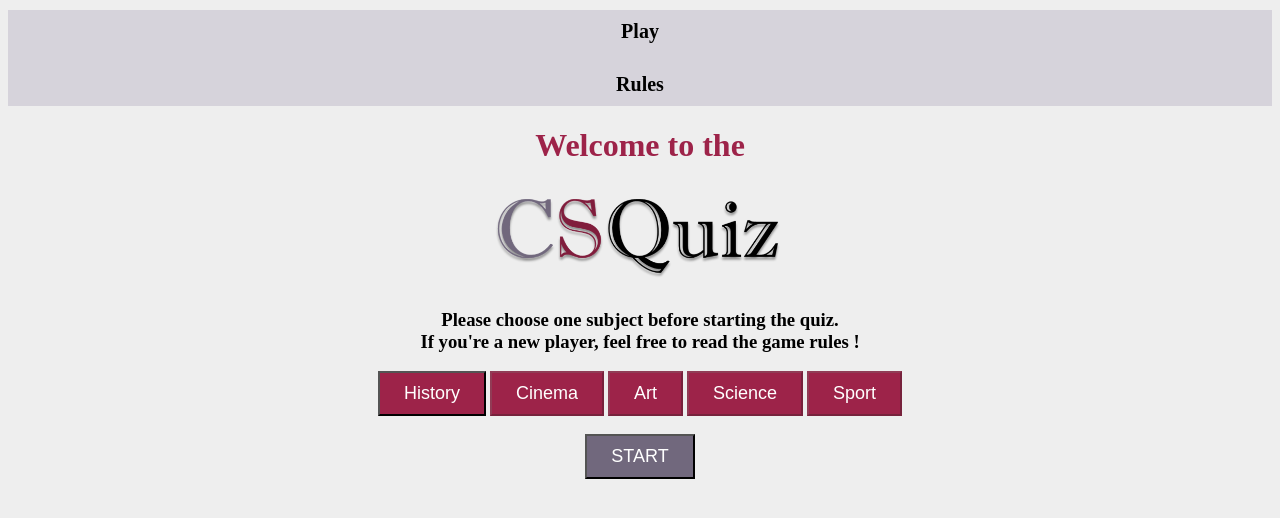
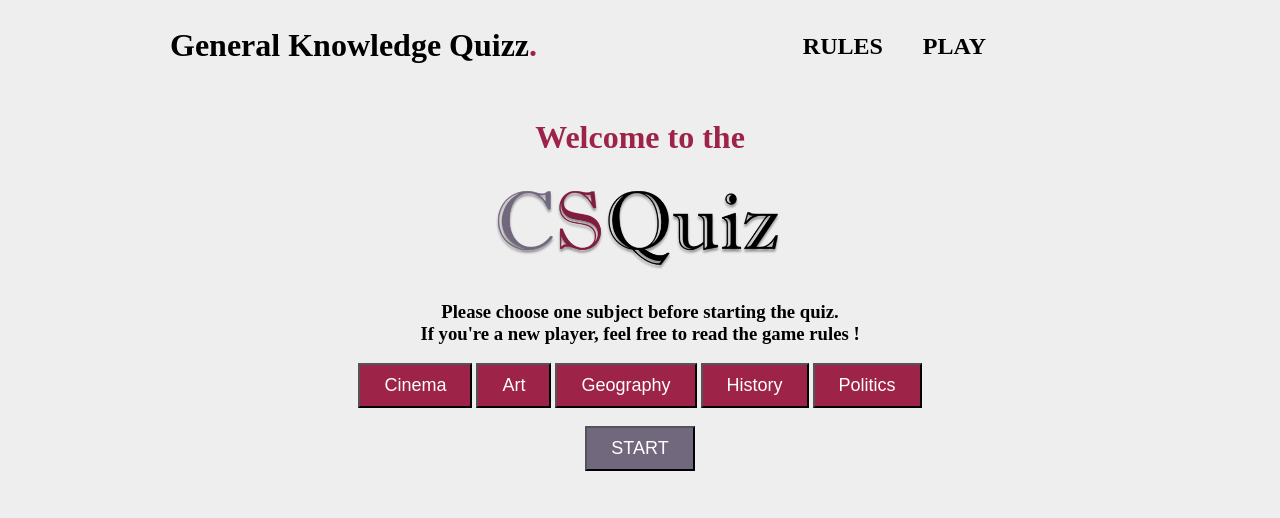
Before and after one commit to Morgane-SJK/CSQuiz, a Flask app: page / in a window 1280 px wide. Shown: the top 518 px of the page. Run offline with Flask 2, Linux system fonts and the light colour scheme.

Commit message:
Adding new themes to the quizz

```diff
--- /dev/null
+++ b/question_generator/classes/art.py
@@ -0,0 +1,5 @@
+class Art:
+    def __init__(self):
+        self.properties = [
+            "dbo:notableWork"
+        ]
--- /dev/null
+++ b/question_generator/classes/geography.py
@@ -0,0 +1,5 @@
+class Geography:
+    def __init__(self):
+        self.properties = [
+            "dbo:capital", "dbo:currency", "dbo:humanDevelopmentIndex"
+        ]
--- /dev/null
+++ b/question_generator/classes/history.py
@@ -0,0 +1,5 @@
+class History:
+    def __init__(self):
+        self.properties = [
+            "dbo:date", "dbo:commander"
+        ]
--- /dev/null
+++ b/question_generator/classes/politics.py
@@ -0,0 +1,5 @@
+class Politics:
+    def __init__(self):
+        self.properties = [
+            "dbo:party"
+        ]
--- a/question_generator/db_queries.py
+++ b/question_generator/db_queries.py
@@ -47,4 +47,5 @@ def get_resource_type(predicate):
 
 def get_question_data(predicate):
     query_response = _query_resource(predicate)
+    #print(query_response["results"]["bindings"])
     return query_response["results"]["bindings"]
--- a/question_generator/question_templates.py
+++ b/question_generator/question_templates.py
@@ -7,7 +7,8 @@ class QuestionType(Enum):
 
 def build_question(subject, predicate, object_range) -> str:
     persons_range = ["http://dbpedia.org/ontology/Agent", "http://dbpedia.org/ontology/Person",
-                     "http://dbpedia.org/ontology/Actor"]
+                     "http://dbpedia.org/ontology/Actor", "http://dbpedia.org/ontology/Painter", "http://dbpedia.org/ontology/Athlete",
+                     "http://dbpedia.org/ontology/Commander"]
     if object_range in persons_range:
         return f"Who is {predicate} in {subject}?"
     else:
--- a/quizz.py
+++ b/quizz.py
@@ -41,7 +41,8 @@ def rules():
 
 @app.route('/newquestion')
 def new_question():
-    return jsonify(generator.new_question())
+    theme = request.args.get('theme')
+    return jsonify(generator.new_question(theme))
 
 
 '''_______________________________________MAIN_______________________________________'''
--- /dev/null
+++ b/static/css/header.css
@@ -0,0 +1,34 @@
+.wrapper {
+  width: 940px;
+  margin: 0 auto;
+  padding: 0 10px;
+}
+.purple {
+  color: #9d2349;
+}
+
+/* HEADER */
+header {
+  height: 90px;
+}
+header h1 {
+  float: left;
+  margin-top: 2%;
+  color: black;
+}
+header nav {
+  float: right;
+  margin-right: 10%;
+  margin-top: 0.5%;
+  color: black;
+}
+header nav ul li {
+  float: right;
+  display: inline-block;
+}
+header nav ul li a {
+  text-transform: uppercase;
+  font-weight: bold;
+  margin-right: 20px;
+  font-size: 150%;
+}
--- a/static/js/quiz.js
+++ b/static/js/quiz.js
@@ -1,14 +1,15 @@
 let question_number = 0;
 let user_score = 0;
 let user_answer = "";
-const feedback_true = "The answer is correct !"
-const feedback_false = "The answer is wrong !"
+let theme = "Cinema";
+const feedback_true = "The answer is correct !";
+const feedback_false = "The answer is wrong !";
 
 function start() {
   //Disable the START button
   document.getElementById("start").disabled = true;
 
-    //!!!!!Pour freeze tous les boutons sur les thèmes mais ça marche pas
+  // TODO : freezer tous les boutons sur les thèmes mais ça marche pas
   var subjects_buttons = document.getElementsByClassName("subject-buttons");
   for (var i = 0; i < subjects_buttons.length; i++) {
     subjects_buttons[i].disabled = true;
@@ -17,13 +18,13 @@ function start() {
   AddQuestion();
 }
 
-
 //We display a question with 4 answers
 async function AddQuestion() {
-
-    const questionObject = await fetch("http://127.0.0.1:5000/newquestion").then((res) => {
+  const questionObject = await fetch(
+    `http://127.0.0.1:5000/newquestion?theme=${theme}`
+  ).then((res) => {
     return res.json();
-    })
+  });
 
   //Disable Continue and End buttons if there are there
   continue_button_id = "next" + question_number;
@@ -43,24 +44,43 @@ async function AddQuestion() {
   const false_answer3 = questionObject[0]["wrong_answers"][2];
 
   //Create a list with the buttons and shuffle it in order to display them in a random order (to not have the right answer at the same place all the time)
-    const button1 = "<button class='answer-buttons' id='right_answer'>" + right_answer + "</button><br>";
-    const button2 = "<button class='answer-buttons' id='false_answer1'>" + false_answer1 + "</button><br>";
-    const button3 = "<button class='answer-buttons' id='false_answer2'>" + false_answer2 + "</button><br>";
-    const button4 = "<button class='answer-buttons' id='false_answer3'>" + false_answer3 + "</button><br>";
+  const button1 =
+    "<button class='answer-buttons' id='right_answer'>" +
+    right_answer +
+    "</button><br>";
+  const button2 =
+    "<button class='answer-buttons' id='false_answer1'>" +
+    false_answer1 +
+    "</button><br>";
+  const button3 =
+    "<button class='answer-buttons' id='false_answer2'>" +
+    false_answer2 +
+    "</button><br>";
+  const button4 =
+    "<button class='answer-buttons' id='false_answer3'>" +
+    false_answer3 +
+    "</button><br>";
 
   let buttons = [button1, button2, button3, button4];
   shuffleArray(buttons);
 
   //Display the question in a div
   let div = document.createElement("div");
-    let class_name = 'answers' + question_number;
-    div.className = class_name
-    div.innerHTML = "<h3>QUESTION " + question_number + "</h3><p>" + question + "</p>"
-        + buttons[0]
-        + buttons[1]
-        + buttons[2]
-        + buttons[3]
-        + "<br><button class='submit' id='submit" + question_number + "' onclick='AnswerQuestion()'>Submit</button>";
+  let class_name = "answers" + question_number;
+  div.className = class_name;
+  div.innerHTML =
+    "<h3>QUESTION " +
+    question_number +
+    "</h3><p>" +
+    question +
+    "</p>" +
+    buttons[0] +
+    buttons[1] +
+    buttons[2] +
+    buttons[3] +
+    "<br><button class='submit' id='submit" +
+    question_number +
+    "' onclick='AnswerQuestion()'>Submit</button>";
   document.getElementById("main").appendChild(div);
 
   //Add an event listener to the buttons to know which one was clicked
@@ -76,17 +96,15 @@ async function AddQuestion() {
   window.scrollTo(0, document.body.scrollHeight);
 }
 
-
 function AnswerQuestion() {
   //if the user answered a question
   if (user_answer != "") {
-
     //Disable previous buttons
     submit_button = "submit" + question_number;
     document.getElementById(submit_button).disabled = true;
 
     //Get the answer of the user and change button color
-        let class_name = 'answers' + question_number;
+    let class_name = "answers" + question_number;
     let btns_div = document.getElementsByClassName(class_name)[0];
     let btns = btns_div.getElementsByClassName("answer-buttons");
     let feedback = "";
@@ -94,14 +112,14 @@ function AnswerQuestion() {
       //Desactivate button
       btns[i].disabled = true;
       if (btns[i].id == "right_answer") {
-                btns[i].style.backgroundColor = 'green';
+        btns[i].style.backgroundColor = "green";
         if (btns[i].id == user_answer) {
           feedback = feedback_true;
-                    user_score += 1
+          user_score += 1;
         }
       } else {
         if (btns[i].id == user_answer) {
-                    btns[i].style.backgroundColor = 'red';
+          btns[i].style.backgroundColor = "red";
           feedback = feedback_false;
         }
       }
@@ -109,12 +127,17 @@ function AnswerQuestion() {
 
     //Display a feedback and Next/End buttons
     let div = document.createElement("div");
-        var messagetodisplay = "<p>" + feedback
-            + "</p><button class='submit' id='next" + question_number + "' onclick='AddQuestion()'>Next</button>"
-            + "<button class='submit' id='end" + question_number + "' style='background-color:red; margin-left:5px;' onclick='End()'>End</button>";
+    var messagetodisplay =
+      "<p>" +
+      feedback +
+      "</p><button class='submit' id='end" +
+      question_number +
+      "' style='background-color:red; margin-left:5px;' onclick='End()'>End</button>" +
+      "<button class='submit' id='next" +
+      question_number +
+      "' style='background-color:green; margin-left:5px;' onclick='AddQuestion()'>Next</button>";
     div.innerHTML = messagetodisplay;
     document.getElementById("main").appendChild(div);
-
     user_answer = "";
   }
   window.scrollTo(0, document.body.scrollHeight);
@@ -129,14 +152,20 @@ function End() {
 
   //Display a final message with the player's score
   let div = document.createElement("div");
-    div.innerHTML = "<p>Thank you for playing ! Your final score is " + user_score + "/" + question_number + ".</p>";
+  div.innerHTML =
+    "<p>Thank you for playing ! Your final score is " +
+    user_score +
+    "/" +
+    question_number +
+    ".</p>";
   document.getElementById("main").appendChild(div);
   window.scrollTo(0, document.body.scrollHeight);
-
 }
-
 
 function shuffleArray(array) {
   return array.sort(() => Math.random() - 0.5);
+}
 
+function changeTheme(wantedTheme) {
+  theme = wantedTheme;
 }
--- a/templates/index.html
+++ b/templates/index.html
@@ -1,50 +1,47 @@
 <!DOCTYPE html>
 <html>
-
   <head>
     <title>QUIZ</title>
-		<meta charset='UTF-8'/>
-		<meta name="viewport" content="width=device-width, initial-scale=1.0">
-		<link rel='stylesheet' href='./static/css/index.css?refresh=0'/>
+    <meta charset="UTF-8" />
+    <meta name="viewport" content="width=device-width, initial-scale=1.0" />
+    <link rel="stylesheet" href="./static/css/index.css?refresh=0" />
+    <link rel="stylesheet" href="./static/css/header.css?refresh=0" />
+    <script src="./static/js/quiz.js"></script>
+    <script src="./static/js/index.js"></script>
   </head>
 
-	<body>
-
-		<div id="main">
-
-		<div>
   <header>
+    <div class="wrapper">
+        <h1>General Knowledge Quizz<span class="purple">.</span></h1>
         <nav>
             <ul>
-						<li><a href="index.html">Play</a></li>
-						<li><a href="rules.html">Rules</a></li>
+                <li><a href="index.html" >Play</a></li>
+                <li><a href="rules.html" >Rules</a></li>
             </ul>
         </nav>
+    </div>
   </header>
-		</div>
 
+  <body>
       <h1>Welcome to the</h1>
 
-		<img src='../static/img/csquiz.png' height='100'/>
+      <img src="../static/img/csquiz.png" height="100" />
 
-		<h3>Please choose one subject before starting the quiz. <br> If you're a new player, feel free to read the game rules !</h3>
+      <h3>
+        Please choose one subject before starting the quiz. <br />
+        If you're a new player, feel free to read the game rules !
+      </h3>
 
       <div class="subject-buttons">
-			<button>History</button>
-			<button disabled>Cinema</button>
-			<button disabled>Art</button>
-			<button disabled>Science</button>
-			<button disabled>Sport</button>
+        <button onclick="changeTheme('Cinema')">Cinema</button>
+        <button onclick="changeTheme('Art')">Art</button>
+        <button onclick="changeTheme('Geography')">Geography</button>
+        <button onclick="changeTheme('History')">History</button>
+        <button onclick="changeTheme('Politics')">Politics</button>
       </div>
-
-		<br>
+      <br />
       <button id="start" class="submit" onclick="start()">START</button>
-		<br><br>
-
-
+      <br /><br />
     </div>
-
   </body>
-    <script src="./static/js/quiz.js"></script>
-
 </html>
```
Also changed, not shown: question_generator/question_generator.py (+8 -4 lines), templates/rules.html (+39 -21 lines), templates/rules_french.html (+41 -21 lines). Lines whose indentation alone changed are shown as unchanged.
